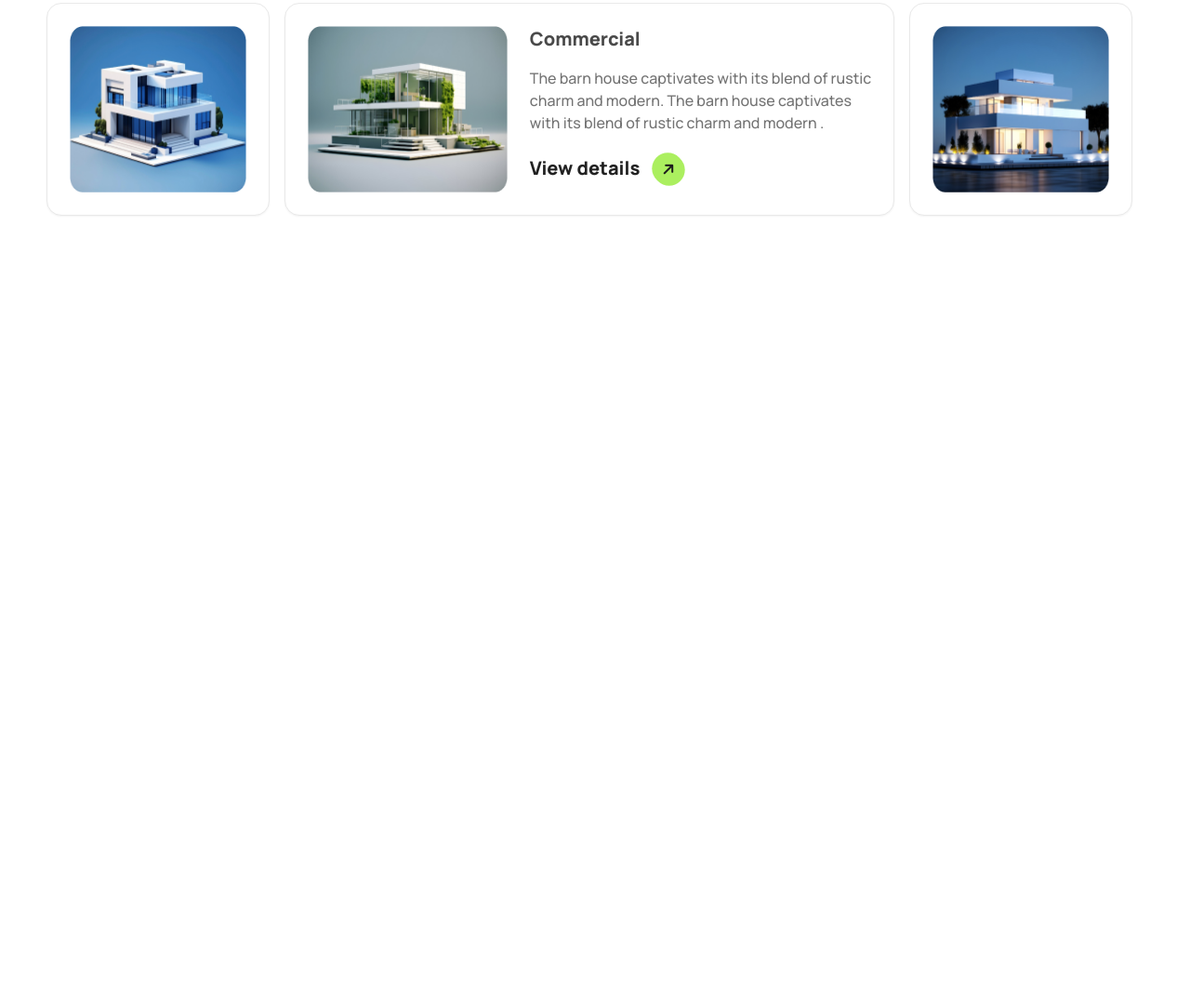
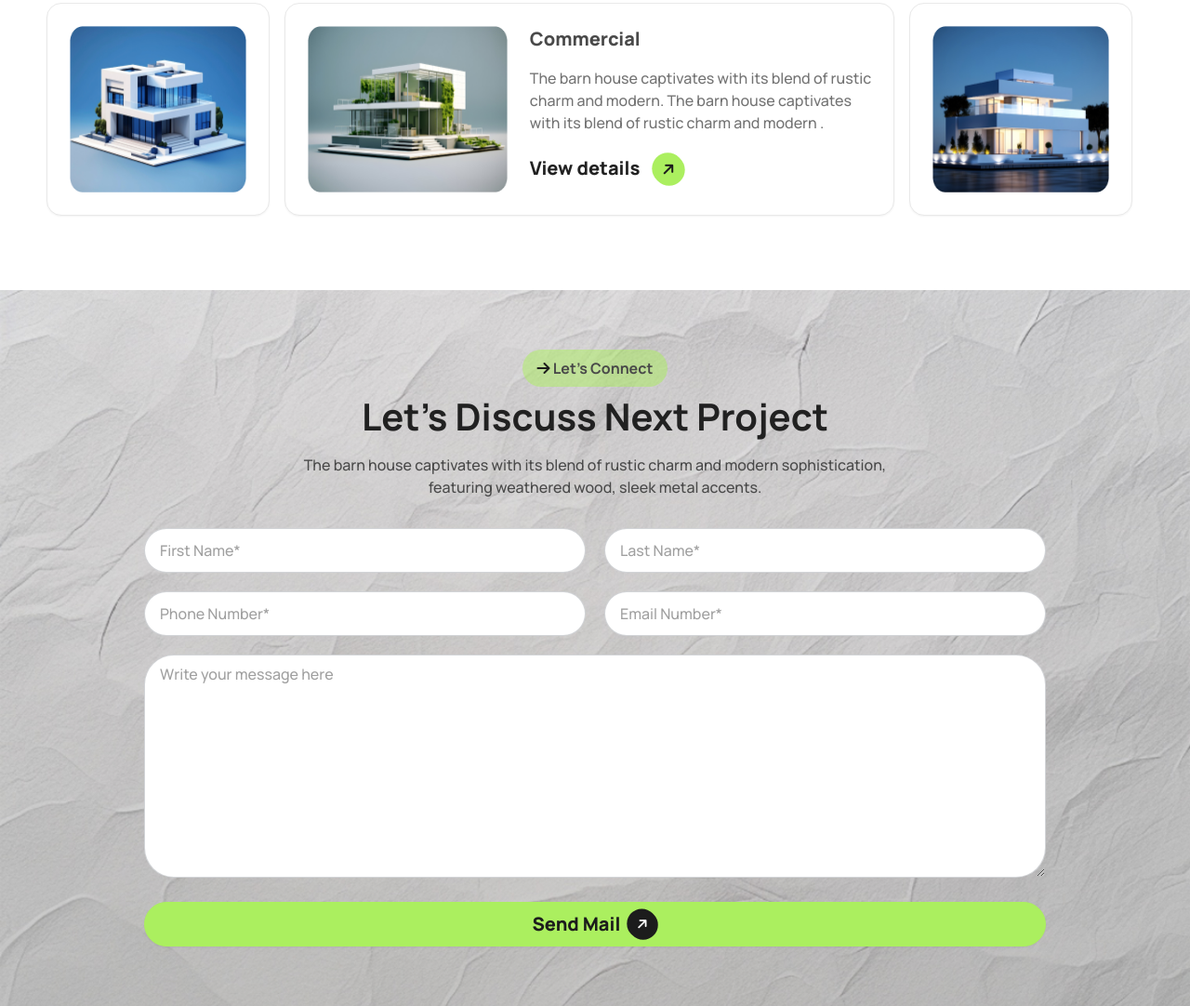
Before and after one commit to shahbaz-kamal/rinterio-website-design-assignment-3, a plain HTML site: page index.html in a window 1280 px wide. Shown: the part 2513-3595 px from the top of the page at 93% size. Before the commit the page ends 2825 px from the top, so only its background shows below. Drawn offline with nearby package versions, Linux system fonts and the light colour scheme.

Commit message:
Next project section done

```diff
--- a/index.html
+++ b/index.html
@@ -26,6 +26,7 @@
     type="text/css"
   />
   <script src="https://cdn.tailwindcss.com"></script>
+  <link rel="stylesheet" href="/style.css" />
 
   <!-- button & font color-customization -->
   <script>
@@ -43,6 +44,7 @@
             "button-primary": "#ABEF5F",
             "button-secondary": "rgba(171, 239, 95, 0.5)",
             "button-tertiary": "rgba(171, 239, 95, 0.2)",
+            "button-connect": "rgba(171, 239, 95, 0.4)",
           },
         },
       },
@@ -513,6 +515,94 @@
         </div>
       </section>
       <!-- latest portfolio section ends -->
+
+      <!-- Next Project section starts  -->
+      <section class="form-bg py-8 lg:py-16">
+        <div class="max-w-[970px] mx-auto px-[10px] lg:px-0 z-10">
+          <!-- text content -->
+
+          <div class="flex flex-col items-center justify-center mb-8">
+            <button
+              class="bg-button-secondary rounded-3xl font-bold text-base py-2 px-4 text-color-49 mb-4 z-10"
+            >
+              <i class="fa-solid fa-arrow-right text-color-1c rounded-full"></i>
+              Let’s Connect
+            </button>
+
+            <h2 class="font-bold text-2xl lg:text-[40px] text-color-21 z-10">
+              Let’s Discuss Next Project
+            </h2>
+            <p
+              class="mt-4 lg:mt-6 lg:max-w-[678px] text-center font-medium text-sm lg:text-base text-color-49"
+            >
+              The barn house captivates with its blend of rustic charm and
+              modern sophistication, featuring weathered wood, sleek metal
+              accents.
+            </p>
+          </div>
+          <!-- Input forms -->
+          <div class="grid lg:grid-cols-2 gap-5 px-[10px] lg:px-0 mb-5 z-10">
+            <label
+              class="input input-bordered flex items-center gap-2 rounded-[64px]"
+            >
+              <input
+                type="text"
+                class="grow placeholder-[#A0A0A0] placeholder:text-base placeholder:font-medium"
+                placeholder="First Name*"
+              />
+            </label>
+
+            <label
+              class="input input-bordered flex items-center gap-2 rounded-[64px]"
+            >
+              <input
+                type="text"
+                class="grow placeholder-[#A0A0A0] placeholder:text-base placeholder:font-medium"
+                placeholder="Last Name*"
+              />
+            </label>
+
+            <label
+              class="input input-bordered flex items-center gap-2 rounded-[64px]"
+            >
+              <input
+                type="number"
+                class="grow placeholder-[#A0A0A0] placeholder:text-base placeholder:font-medium"
+                placeholder="Phone Number*"
+              />
+            </label>
+            <label
+              class="input input-bordered flex items-center gap-2 rounded-[64px]"
+            >
+              <input
+                type="text"
+                class="grow placeholder-[#A0A0A0] placeholder:text-base placeholder:font-medium"
+                placeholder="Email Number*"
+              />
+            </label>
+          </div>
+          <!-- text area  -->
+          <div class="px-[10px] lg:px-0 mb-5 z-10">
+            <textarea
+              class="textarea textarea-bordered w-full h-[240px] rounded-[32px] placeholder-[#A0A0A0] placeholder:text-base placeholder:font-medium"
+              placeholder="Write your message here"
+            ></textarea>
+          </div>
+          <!-- mail button -->
+          <div class="w-full px-[10px] lg:px-0 z-10">
+            <a
+              class="btn bg-button-primary rounded-[32px] border-[1px] border-icon-primary w-full"
+              ><span class="font-extrabold text-xl text-color-1c"
+                >Send Mail</span
+              >
+              <i
+                class="fa-solid fa-arrow-right text-white bg-color-1c p-[10px] -rotate-45 rounded-full"
+              ></i
+            ></a>
+          </div>
+        </div>
+      </section>
+      <!-- Next Project section ends  -->
     </main>
 
     <!-- main section ends -->
--- /dev/null
+++ b/style.css
@@ -0,0 +1,7 @@
+.form-bg {
+  background-image: linear-gradient(rgba(0, 0, 0, 0.1), rgba(0, 0, 0, 0.2)),
+    url("./assets/bg.jpg");
+  background-size: cover; /* Ensures the image covers the entire element */
+  background-position: center; /* Centers the image */
+  background-repeat: no-repeat;
+}
```
